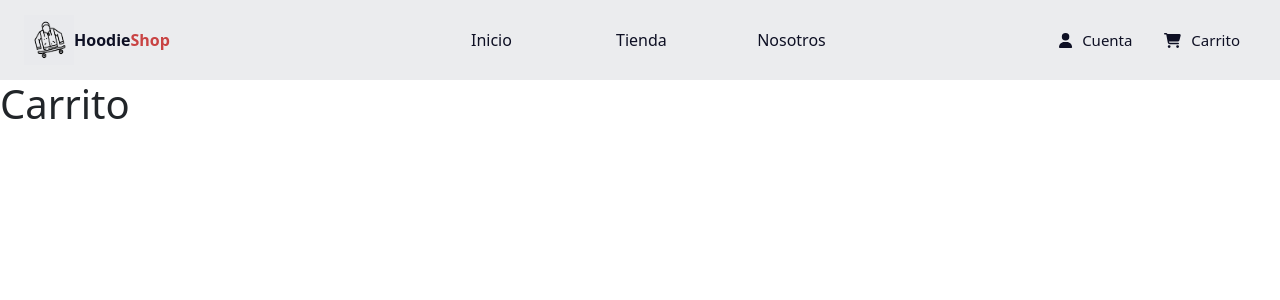
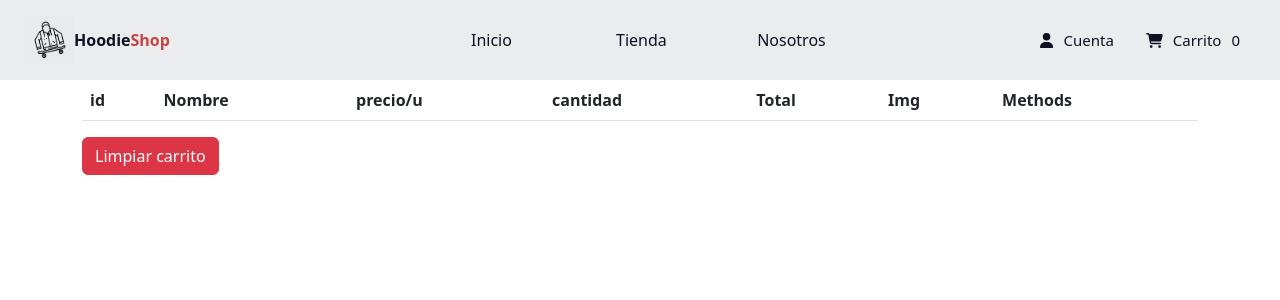
Before and after one commit to manudiiez/HoodieApp, a React (Create React App) app: page /cart in a window 1280 px wide. Shown: the top 300 px of the page. Built offline with nearby package versions, Linux system fonts and the light colour scheme.

Commit message:
cartContext

```diff
--- a/src/App.jsx
+++ b/src/App.jsx
@@ -1,27 +1,30 @@
 /* ---------------------------- REACT-ROUTER-DOM ---------------------------- */
 import { Routes, Route } from "react-router-dom";
+import Cart from "./components/Cart";
 /* ------------------------------- COMPONENTS ------------------------------- */
 import ItemDetailContainer from "./components/ItemDetailContainer";
 import ItemListContainer from "./components/ItemListContainer";
 import NavBar from "./components/NavBar";
 /* --------------------------------- CONTEXT -------------------------------- */
-import { CartContext, ThemeContext } from "./context/Context";
+import CartProvider from './context/CartContext'
 
 function App() {
+
   return (
     <div>
-      <CartContext.Provider value={[]}>
+      <CartProvider>
         <NavBar/>
         <main>
           <Routes>
             <Route path="/" element={<ItemListContainer />} />
             <Route path="/item/:itemId" element={<ItemDetailContainer />} />
             <Route path="/category/:categoryId" element={<ItemListContainer />} />
-            <Route path="/cart" element={<h1>Carrito</h1>} />
+            <Route path="/cart" element={<Cart />} />
+
 
           </Routes>
         </main>
-      </CartContext.Provider>
+      </CartProvider>
     </div>
   );
 }
--- /dev/null
+++ b/src/components/Cart.jsx
@@ -0,0 +1,49 @@
+import React,{useContext} from 'react'
+/* --------------------------------- CONTEXT -------------------------------- */
+import { CartContext } from '../context/CartContext'
+
+
+const Cart = () => {
+
+    const {cart, removeItem, cleanCart} = useContext(CartContext)
+
+
+    return (
+        <div className='container-lg'>
+            <table className="table">
+                <thead>
+                    <tr>
+                    <th scope="col">id</th>
+                    <th scope="col">Nombre</th>
+                    <th scope="col">precio/u</th>
+                    <th scope="col">cantidad</th>
+                    <th scope="col">Total</th>
+                    <th scope="col">Img</th>
+                    <th scope="col">Methods</th>
+
+                    </tr>
+                </thead>
+                <tbody>
+                    {
+                        cart.map(item => (
+                            <tr key={item.id}>
+                                <th scope="row">{item.id}</th>
+                                <td>{item.name}</td>
+                                <td>{item.price}</td>
+                                <td>{item.cantidad}</td>
+                                <td>{item.cantidad * item.price}</td>
+                                <td>{item.img}</td>
+                                <td>
+                                    <button className='btn btn-danger' onClick={() => removeItem(item.id)}>x</button>
+                                </td>
+                            </tr>
+                        ))
+                    }
+                </tbody>
+            </table>
+            <button className='btn btn-danger' onClick={cleanCart}>Limpiar carrito</button>
+        </div>
+    )
+}
+
+export default Cart
--- a/src/components/ItemDetail.jsx
+++ b/src/components/ItemDetail.jsx
@@ -1,8 +1,10 @@
-import React,{useEffect, useState} from 'react'
+import React,{useContext, useState} from 'react'
 /* ---------------------------- STYLED-COMPONENTS --------------------------- */
 import styled from 'styled-components'
 /* ---------------------------- REACT-ROUTER-DOM ---------------------------- */
 import {useNavigate} from 'react-router-dom'
+/* --------------------------------- CONTEXT -------------------------------- */
+import { CartContext } from '../context/CartContext'
 /* ------------------------------- COMPONENTS ------------------------------- */
 import ItemCount from './ItemCount'
 
@@ -11,15 +13,17 @@ import ItemCount from './ItemCount'
 
 const ItemDetail = ({ item }) => {
 
+    const {addToCart} = useContext(CartContext)
+
     const [count, setCount] = useState(0);
     const navigate = useNavigate();
 
-    const handleAdd = (quantityToAdd) => {
+    const handleAdd = async(quantityToAdd) => {
         console.log('Handle add', quantityToAdd)
         setCount(quantityToAdd)
         console.log(count)
+        addToCart(item, quantityToAdd)
         navigate('/cart')
-
     }
 
     return (
--- a/src/components/widget/CartWidget.jsx
+++ b/src/components/widget/CartWidget.jsx
@@ -1,15 +1,20 @@
 import { FontAwesomeIcon } from '@fortawesome/react-fontawesome'
 import { faCartShopping } from '@fortawesome/free-solid-svg-icons'
+import { useContext } from 'react'
+import { CartContext } from '../../context/CartContext'
 /* ------------------------ <COMPONENTS></COMPONENTS> ----------------------- */
 
 
 const CartWidget = () => {
+
+  const {cantInCart} = useContext(CartContext)
 
   return (
     <>
       <button >
         <FontAwesomeIcon icon={faCartShopping} />
         <p>Carrito</p>
+        <p>{cantInCart}</p>
       </button>
 
 
--- /dev/null
+++ b/src/context/CartContext.js
@@ -0,0 +1,51 @@
+import { createContext, useState } from "react";
+
+export const CartContext = createContext({});
+
+const CartProvider = ({children}) => {
+
+    const [cart, setCart] = useState([]);
+
+    const isInCart = (item) => {
+        console.log('comprobando')
+        const existe = cart.some(buzo => buzo.id === item.id)
+        return existe
+
+    }
+    const cleanCart = () => {
+        setCart([])
+    }
+    const addToCart = ( item, quantity ) => {
+        if(isInCart(item)){
+            console.log('ya existe')
+            const index = cart.findIndex(buzo => buzo.id === item.id)
+            cart[index].cantidad = cart[index].cantidad + quantity
+            setCart(cart)
+        }else{
+            console.log('agregado')
+            setCart([...cart, { id: item.id ,name: item.name, img: item.img, stock: item.stock, cantidad: quantity, price: item.price}])
+        }
+
+        console.log(cart)
+    }
+    const removeItem = (id) => {
+        const resultado = cart.filter((item) => item.id !== id);
+        setCart(resultado)
+    }
+
+    return (
+        <CartContext.Provider value={{
+            cart,
+            isInCart,
+            cleanCart,
+            addToCart,
+            removeItem,
+            cantInCart: cart.length
+            }}>
+            {children}
+        </CartContext.Provider>
+    )
+
+}
+
+export default CartProvider
--- a/src/context/Context.js
+++ /dev/null
@@ -1,5 +0,0 @@
-import { createContext } from "react";
-
-export const CartContext = createContext([]);
-
-export const ThemeContext = createContext(true)
--- a/src/data/Data.js
+++ b/src/data/Data.js
@@ -74,7 +74,7 @@ const Buzos = [
     },
     {
         id: 6,
-        name: 'Buzo Oversize Zara',
+        name: 'Buzo Oversize Zara2',
         price: 20,
         description: 'Lorem ipsum dolor sit amet consectetur adipisicing elit. Labore minima iste minus qui eligendi, eveniet perferendis nulla. Aliquid, accusamus amet!',
         img: 'https://i.postimg.cc/wBSLsy6M/Sweater2.jpg',
@@ -86,7 +86,7 @@ const Buzos = [
     },
     {
         id: 7,
-        name: 'Buzo Skinny Zara',
+        name: 'Buzo Skinny Zara2',
         price: 20,
         description: 'Lorem ipsum dolor sit amet consectetur adipisicing elit. Labore minima iste minus qui eligendi, eveniet perferendis nulla. Aliquid, accusamus amet!',
         img: 'https://i.postimg.cc/xC2q2Kfv/Sweater3.jpg',
@@ -98,7 +98,7 @@ const Buzos = [
     },
     {
         id: 8,
-        name: 'Buzo deportivo Nike',
+        name: 'Buzo deportivo Nike2',
         price: 20,
         description: 'Lorem ipsum dolor sit amet consectetur adipisicing elit. Labore minima iste minus qui eligendi, eveniet perferendis nulla. Aliquid, accusamus amet!',
         img: 'https://i.postimg.cc/Wz94gCM8/Sweater4.jpg',
@@ -110,7 +110,7 @@ const Buzos = [
     },
     {
         id: 9,
-        name: 'Buzo Oversize Nike',
+        name: 'Buzo Oversize Nike2',
         price: 20,
         description: 'Lorem ipsum dolor sit amet consectetur adipisicing elit. Labore minima iste minus qui eligendi, eveniet perferendis nulla. Aliquid, accusamus amet!',
         img: 'https://i.postimg.cc/dVZ0ZWDR/Sweater5.jpg',
@@ -122,7 +122,7 @@ const Buzos = [
     },
     {
         id: 10,
-        name: 'Buzo Skinny Nike',
+        name: 'Buzo Skinny Nike2',
         price: 20,
         description: 'Lorem ipsum dolor sit amet consectetur adipisicing elit. Labore minima iste minus qui eligendi, eveniet perferendis nulla. Aliquid, accusamus amet!',
         img: 'https://i.postimg.cc/XN2NHMCc/Sweater6.jpg',
@@ -134,7 +134,7 @@ const Buzos = [
     },
     {
         id: 11,
-        name: 'Buzo Oversize Adidas',
+        name: 'Buzo Oversize Adidas2',
         price: 20,
         description: 'Lorem ipsum dolor sit amet consectetur adipisicing elit. Labore minima iste minus qui eligendi, eveniet perferendis nulla. Aliquid, accusamus amet!',
         img: 'https://i.postimg.cc/gknz1My9/Sweater7.jpg',
```
